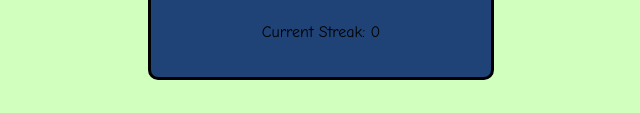
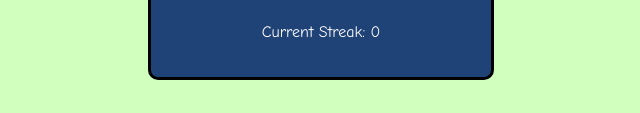
Before and after one commit to nsiu2/Guess-The-Number, a plain HTML site: page index.html in a window 1280 px wide. Shown: the part 362-475 px from the top of the page, without its empty margins (319-959 px from the left). Drawn offline with Linux system fonts and the light colour scheme.

Commit message:
Update index.html

```diff
--- a/index.html
+++ b/index.html
@@ -65,7 +65,9 @@
     <input type="number" id="guess" min="1" max="10" placeholder="Enter a number" class="number-input">
     <button onclick="checkGuess()">Check</button>
     <p id="result" class="box"></p>
-    <p id="streakDisplay" class="box">Current Streak: <span id="streak">0</span></p>
+    <p id="streakDisplay" class="box" style="color: white;">
+      Current Streak: <span id="streak" style="color: white;">0</span>
+    </p>
   </div>
 
   <script>
@@ -87,6 +89,7 @@
 
       // Update the streak display
       streakSpan.textContent = correctStreak;
+    }
   </script>
 
 </body>
```
